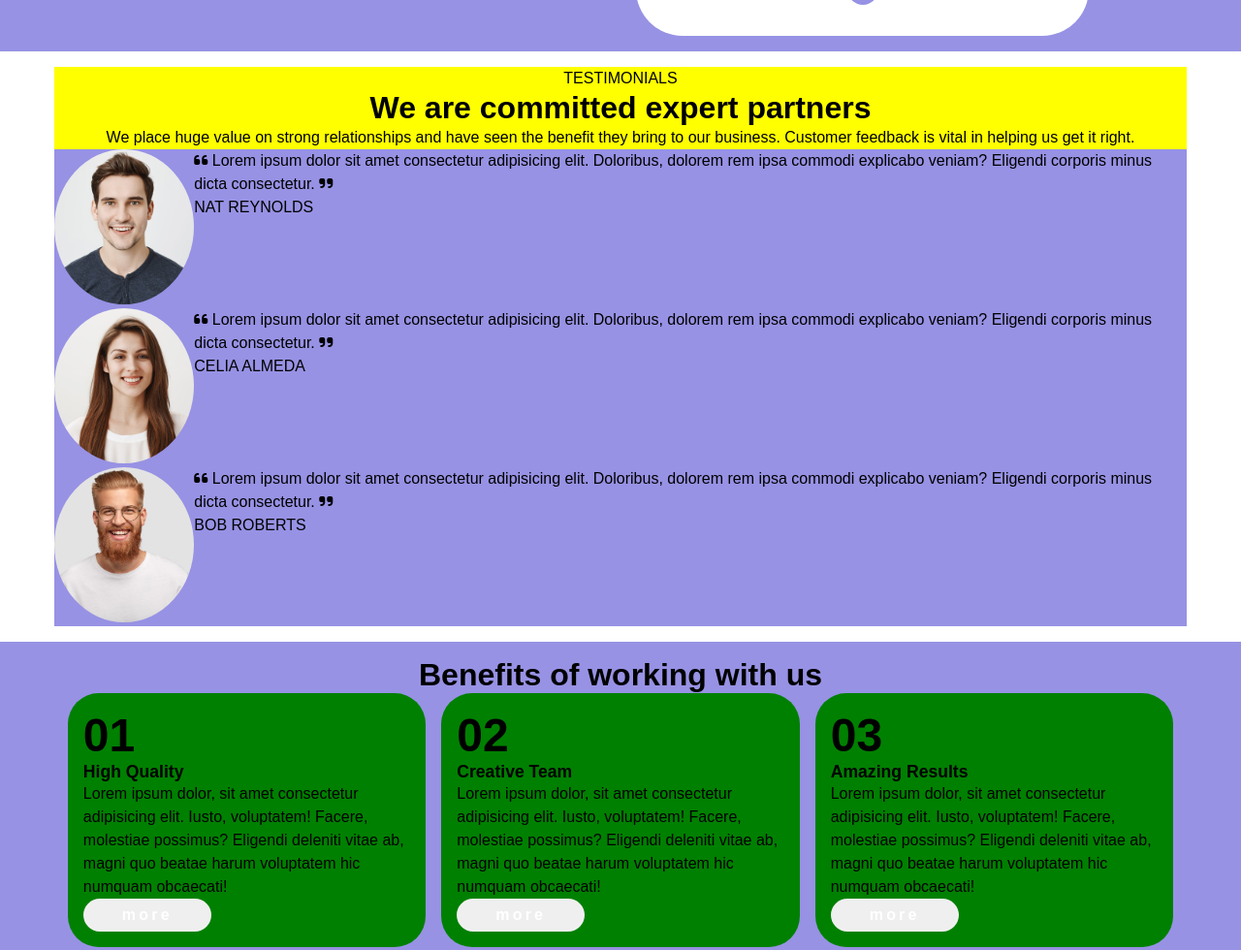
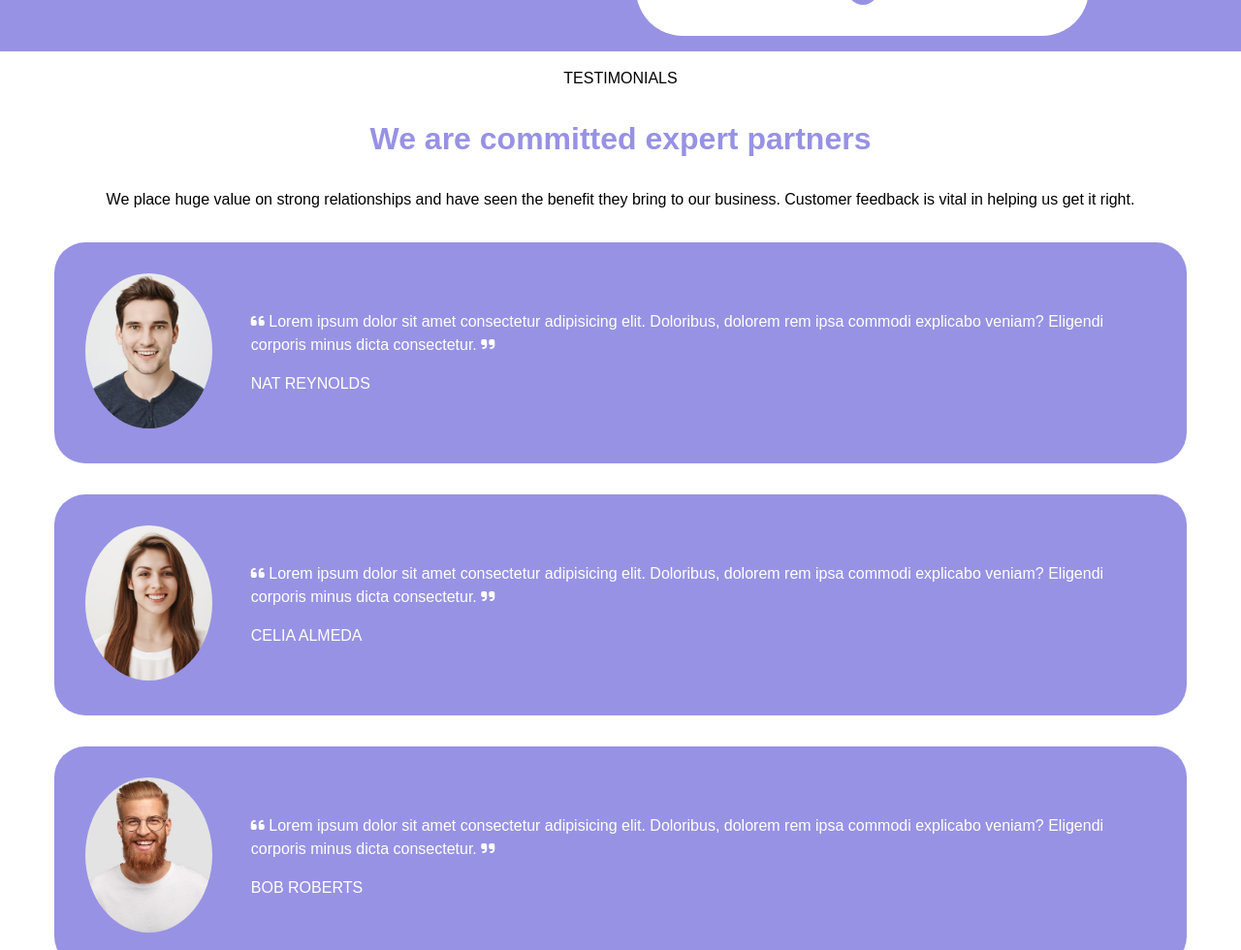
Before and after one commit to GiuliaGlave/htmlcss-responsive-layout, a plain HTML site: page index.html in a window 1280 px wide. Shown: the part 1494-2474 px from the top of the page at 97% size. Drawn offline with Linux system fonts and the light colour scheme.

Commit message:
style sect 3

```diff
--- a/css/style.css
+++ b/css/style.css
@@ -208,26 +208,38 @@ ul li{
 /* section 3 */
 
 .sect-3-container{
+        display: flex;
+    flex-direction: column;
+    gap: 2rem;
+}
+
+.text-partner{
     display: flex;
+    width: 100%;
+    gap: 2rem;
+    text-align: center;
     flex-direction: column;
+
 }
-.text-partner{
-    width: 100%;
-    text-align: center;
 
-    /* debug */
-    background-color: yellow;
+.title-section{
+    color: #9792e4;
 }
 
 .col-partner{
     width: 100%;
     display: flex;
     background-color: #9792e4;
-
-    /* debug */
+    border-radius: 2rem;
+    gap: 2rem;
     color: black;
+    align-items: center;
+    padding: 2rem;
+    color: white;
 }
-
+.col-partner  p {
+    padding: 0.5rem;
+}
 /*section 3 mobile*/
 @media screen and (max-width: 480px){
     .col-partner{
--- a/css/utils.css
+++ b/css/utils.css
@@ -36,7 +36,7 @@ section:nth-child(even) {
 
 .pro-pic{
 	height: 10rem;
-	aspect-ratio: 1;
+	width: 10rem;
 	border-radius: 50%;
 	object-fit: cover;
 }
```
